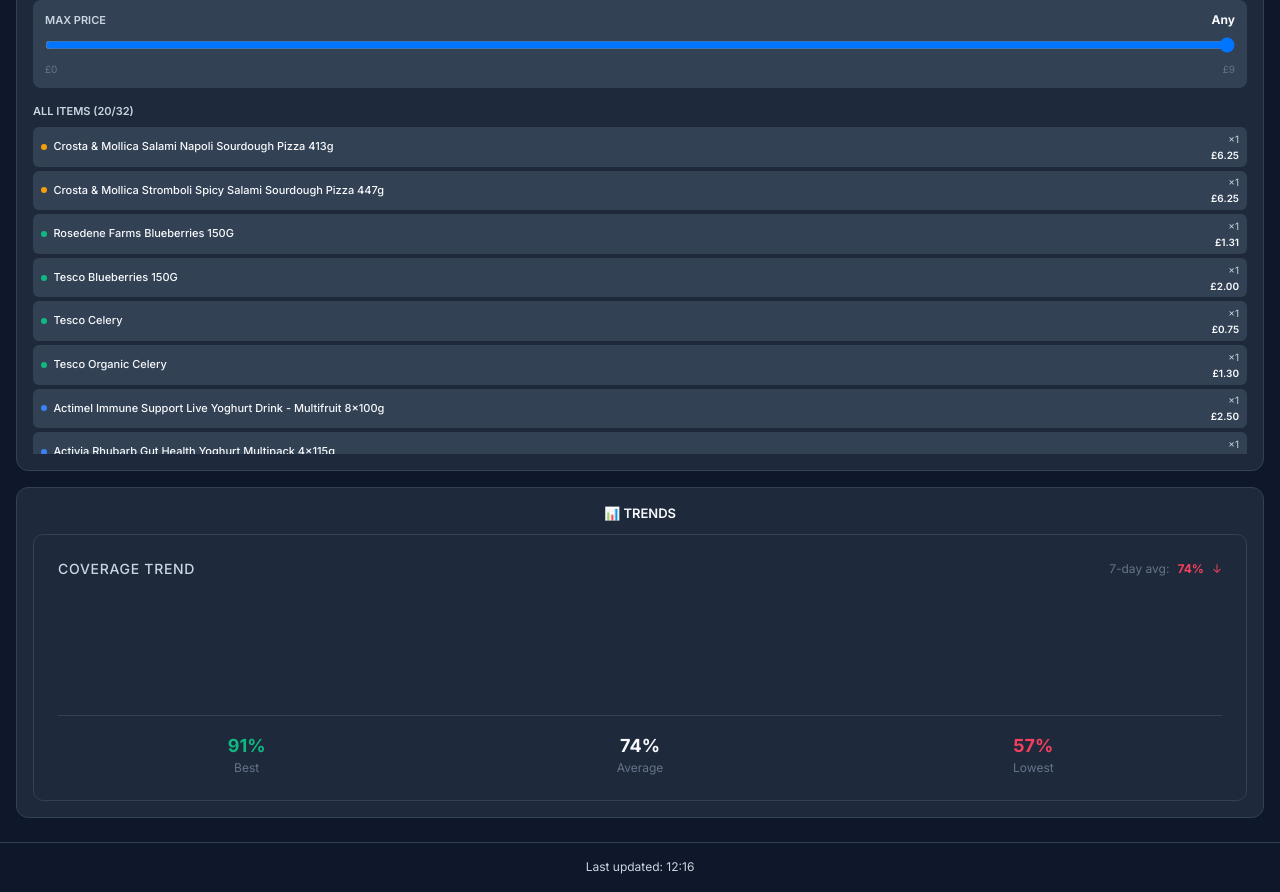
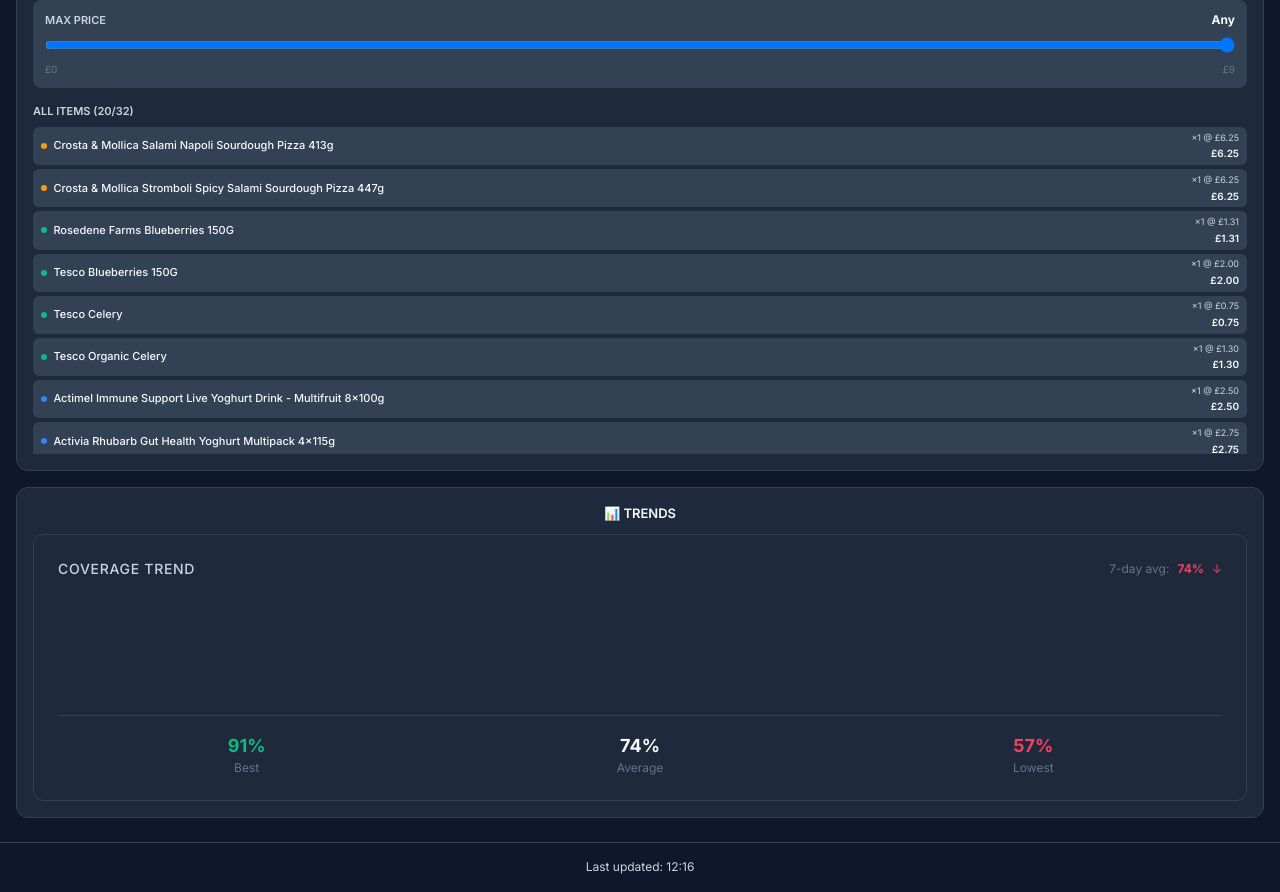
Before and after one commit to dannytsang/meals-dashboard, a Next.js app: page / in a window 1280 px wide. Shown: the part 880-1772 px from the top of the page. Built offline with nearby package versions, Linux system fonts and the light colour scheme.

Commit message:
feat: show unit price and quantity in order items list

```diff
--- a/app/page.tsx
+++ b/app/page.tsx
@@ -748,7 +748,7 @@
                         <span style={{ fontSize: '11px', color: 'var(--text-primary)', fontWeight: '500', overflow: 'hidden', textOverflow: 'ellipsis', whiteSpace: 'nowrap' }}>{item.name}</span>
                       </div>
                       <div style={{ textAlign: 'right', flexShrink: 0, marginLeft: '0.5rem', display: 'flex', flexDirection: 'column', alignItems: 'flex-end', gap: '2px' }}>
-                        <span style={{ fontSize: '10px', color: 'var(--text-secondary)' }}>×{item.quantity}</span>
+                        <span style={{ fontSize: '9px', color: 'var(--text-secondary)' }}>×{item.quantity} @ £{(item.price || 0).toFixed(2)}</span>
                         <span style={{ fontSize: '10px', fontWeight: '600', color: 'var(--text-primary)' }}>£{((item.price || 0) * item.quantity).toFixed(2)}</span>
                       </div>
                     </div>
```
